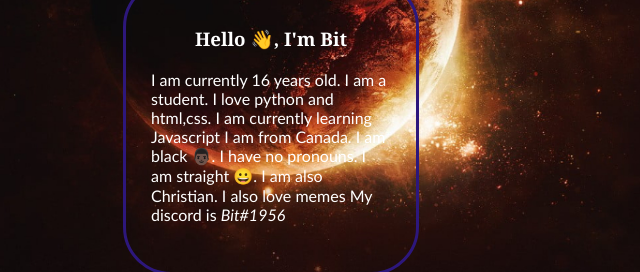
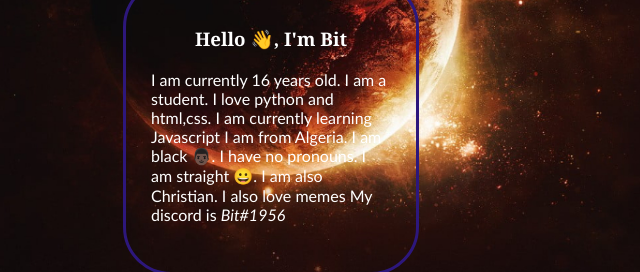
Before and after one commit to Kratosix/kratos, a plain HTML site: page index.html in a window 1280 px wide. Shown: the part 348-620 px from the top of the page, 369-1009 px from the left. Drawn offline with Linux system fonts and the light colour scheme.

Commit message:
Update index.html
Signed-off-by: Bit <120779609+Kratosix@users.noreply.github.com>

```diff
--- a/index.html
+++ b/index.html
@@ -16,7 +16,7 @@
         <h3 id="heading">Hello 👋, I'm Bit</h3>
         <p>
            I am currently 16 years old. I am a student. I love python and html,css. I am currently learning Javascript
-            I am from Canada. I am black 👨🏿. I have no pronouns. I am straight 😀. I am also Christian. I also love memes
+            I am from Algeria. I am black 👨🏿. I have no pronouns. I am straight 😀. I am also Christian. I also love memes
             My discord is <i>Bit#1956</i>
         </p>
     </div>
```
